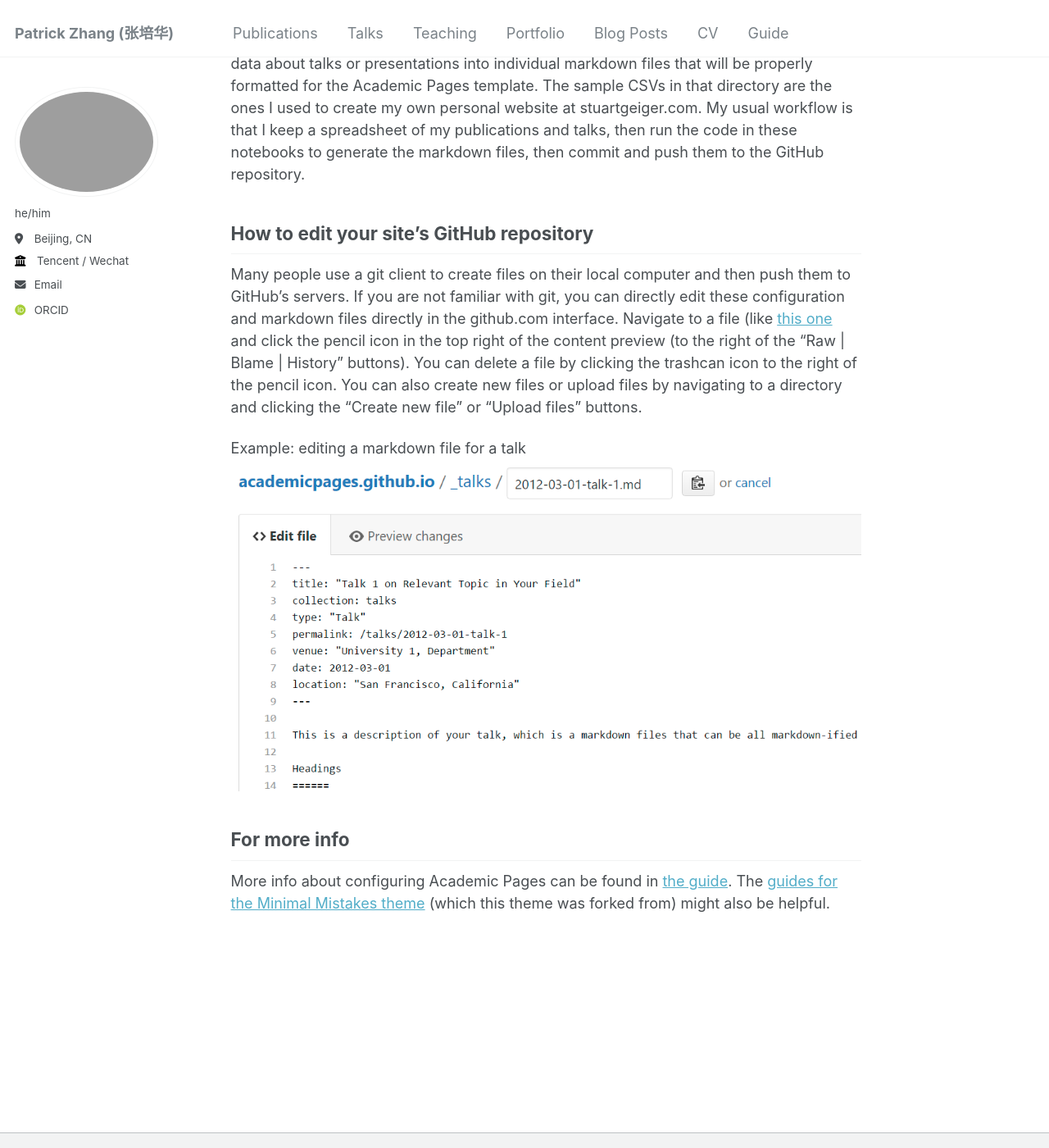
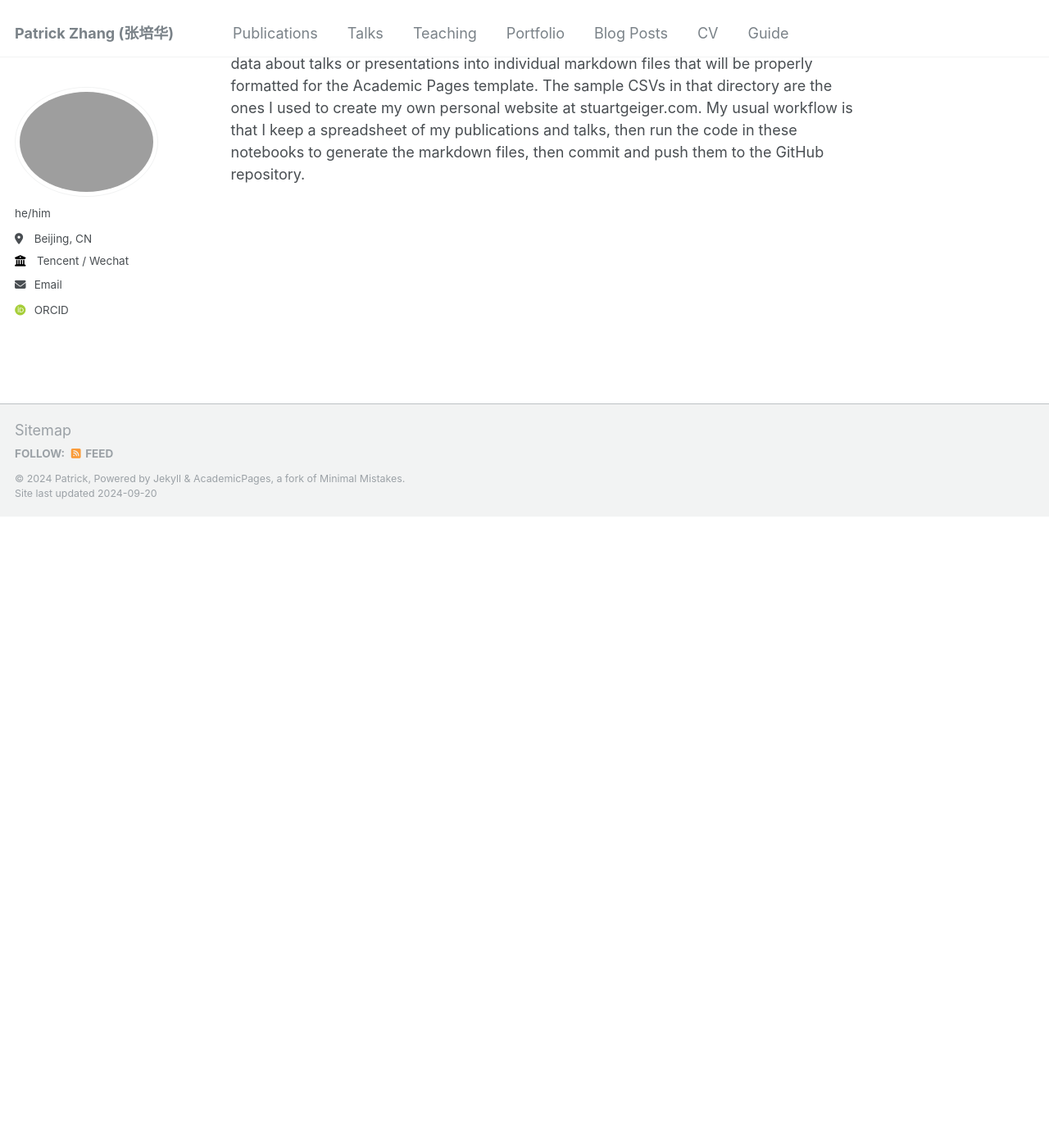
Before and after one commit to patrickphzhang/patrickphzhang.github.io, a Jekyll site: the page built from _pages/about.md, in a window 1280 px wide and 1400 px high, scrolled down 1529 px. Shown: the whole window at 82% size. Built offline with Jekyll 4.4.1, drawn with Linux system fonts in a browser that asks for light colours; some web fonts are replaced; after the commit the page ends 2159 px from its top, so only the background shows below that; some of the changed text lies outside the part shown.

Commit message:
updating

```diff
--- a/_config.yml
+++ b/_config.yml
@@ -217,12 +217,12 @@ collections:
   publications:
     output: true
     permalink: /:collection/:path/
-  portfolio:
-    output: true
-    permalink: /:collection/:path/
-  talks:
-    output: true
-    permalink: /:collection/:path/
+  # portfolio:
+  #   output: true
+  #   permalink: /:collection/:path/
+  # talks:
+  #   output: true
+  #   permalink: /:collection/:path/
 
 
 # These settings control how pages and collections are included in the site
--- a/_pages/about.md
+++ b/_pages/about.md
@@ -41,14 +41,3 @@ For site content, there is one markdown file for each type of content, which are
 
 I have also created [a set of Jupyter notebooks](https://github.com/academicpages/academicpages.github.io/tree/master/markdown_generator
 ) that converts a CSV containing structured data about talks or presentations into individual markdown files that will be properly formatted for the Academic Pages template. The sample CSVs in that directory are the ones I used to create my own personal website at stuartgeiger.com. My usual workflow is that I keep a spreadsheet of my publications and talks, then run the code in these notebooks to generate the markdown files, then commit and push them to the GitHub repository.
-
-How to edit your site's GitHub repository
-------
-Many people use a git client to create files on their local computer and then push them to GitHub's servers. If you are not familiar with git, you can directly edit these configuration and markdown files directly in the github.com interface. Navigate to a file (like [this one](https://github.com/academicpages/academicpages.github.io/blob/master/_talks/2012-03-01-talk-1.md) and click the pencil icon in the top right of the content preview (to the right of the "Raw | Blame | History" buttons). You can delete a file by clicking the trashcan icon to the right of the pencil icon. You can also create new files or upload files by navigating to a directory and clicking the "Create new file" or "Upload files" buttons.
-
-Example: editing a markdown file for a talk
-![Editing a markdown file for a talk](/images/editing-talk.png)
-
-For more info
-------
-More info about configuring Academic Pages can be found in [the guide](https://academicpages.github.io/markdown/). The [guides for the Minimal Mistakes theme](https://mmistakes.github.io/minimal-mistakes/docs/configuration/) (which this theme was forked from) might also be helpful.
```
Also changed, not shown: other parts of _pages/about.md (+1 -1 lines).
